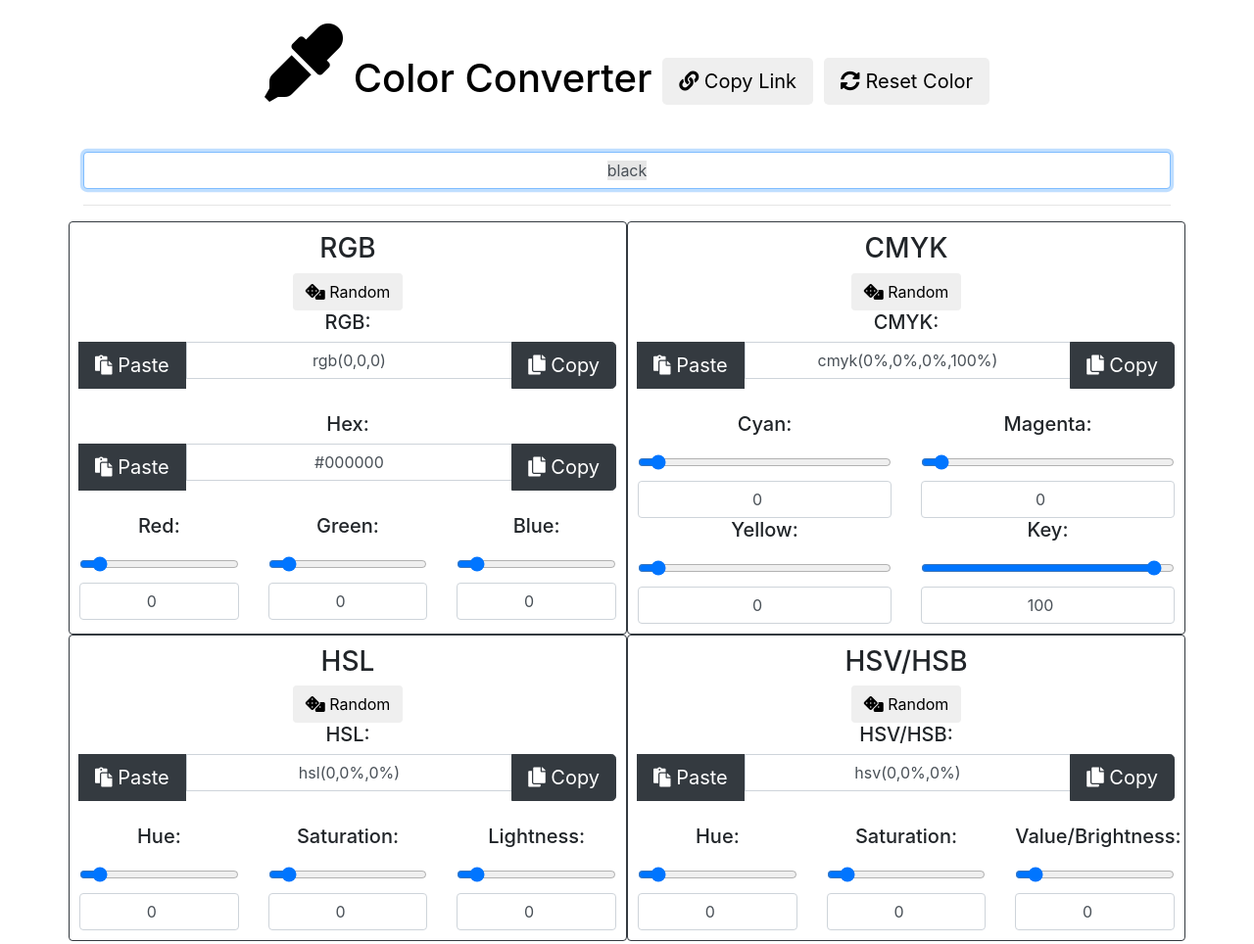
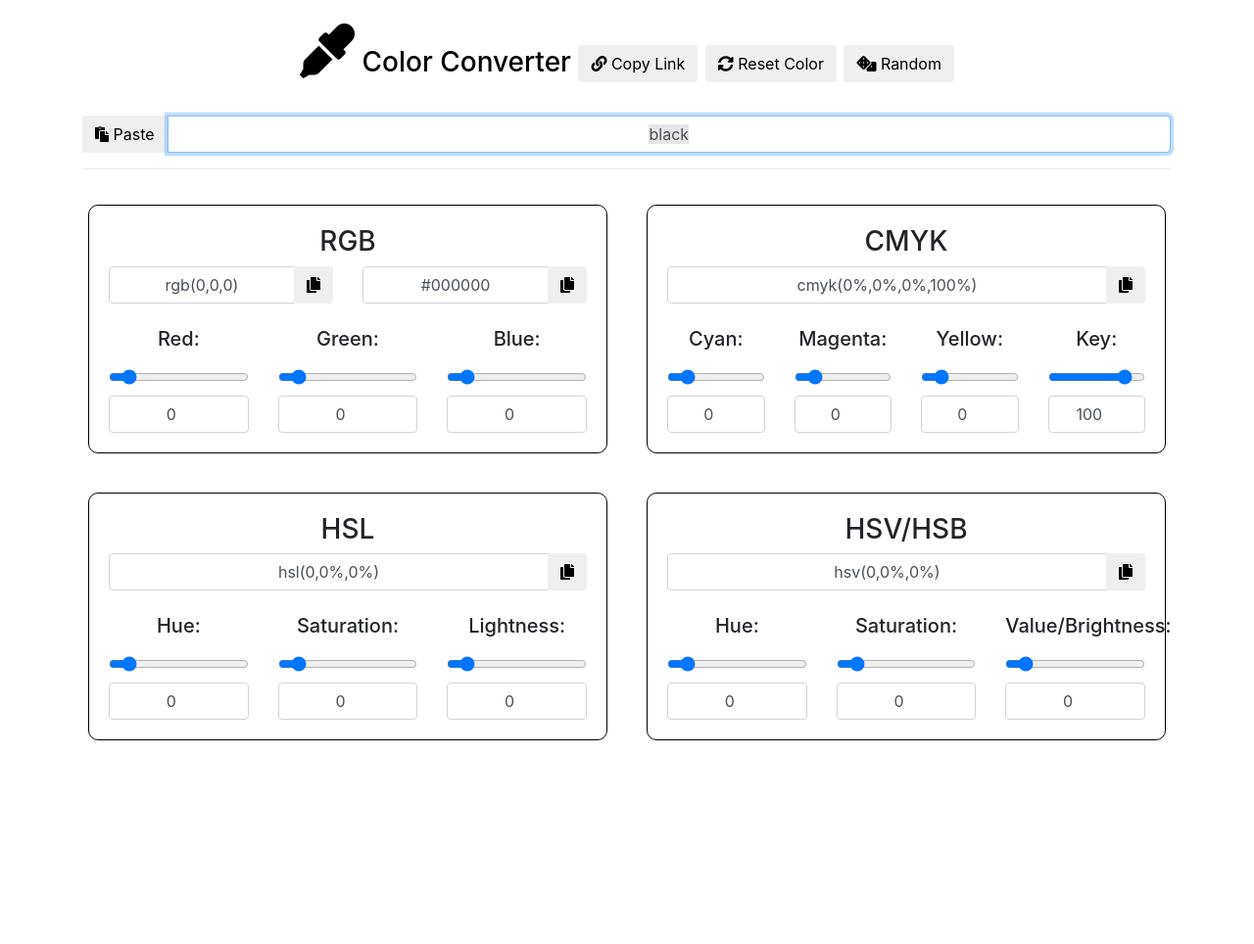
Before and after one commit to rgbstudios/color-convert, a plain HTML site: page index.html in a window 1280 px wide. Shown: the whole page at 98% size. After the commit the page ends 800 px from the top, so only its background shows below. Drawn offline with nearby package versions, Linux system fonts and the light colour scheme.

Commit message:
many ui updates

```diff
--- a/index.html
+++ b/index.html
@@ -29,13 +29,20 @@
 
 <div id="sticky-header">
 	<br>
-	<h1 id="title-header">
+	<h3 id="title-header">
 		<i class="fas fa-eye-dropper fa-2x"></i> Color Converter
-		<button id="copy-link-btn" class="btn btn-lg"><i class="fas fa-link"></i> Copy Link</button>
-		<button id="rgb-reset-btn" class="btn btn-lg"><i class="fas fa-sync-alt"></i> Reset Color</button>
+		<button id="copy-link-btn" class="btn"><i class="fas fa-link"></i> Copy Link</button>
+		<button id="reset-btn" class="btn"><i class="fas fa-sync-alt"></i> Reset Color</button>
+		<button id="random-btn" class="btn"><i class="fas fa-dice"></i> Random</button>
 		<br><br>
+
+		<div class="input-group">
+			<div class="input-group-append">
+				<button id="paste-btn" class="btn btn-default"><i class="fas fa-paste"></i> Paste</button>
+			</div>
 			<input autofocus="true" id="color-detect-input" type="text" class="form-control input-lg" value="black" placeholder="Type your color..." autocomplete="off" autocorrect="off" autocapitalize="off" spellcheck="false">
-	</h1>
+		</div>
+	</h3>
 	<hr>
 </div>
 
@@ -43,51 +50,55 @@
 
 	<!-- RGB Column -->
 	<div class="col-lg-6 border border-dark rounded">
+		<div class="inner-div">
 
 		<h3>RGB</h3>
-		<button id="rgb-random-btn" class="btn"><i class="fas fa-dice"></i> Random</button>
 
-		<h5>RGB:</h5>
+		<div class="row">
+			<div class="col-md-6">
+
 				<div class="input-group">
-			<div class="input-group-append">
-				<button id="rgb-paste-btn" class="btn btn-dark btn-lg"><i class="fas fa-paste"></i> Paste</button>
-			</div>
 					<input id="rgb-input" type="text" class="form-control input-lg" value="rgb(0,0,0)" placeholder="Type your RGB color..." autocomplete="off" autocorrect="off" autocapitalize="off" spellcheck="false">
 					<div class="input-group-append">
-				<button id="rgb-copy-btn" class="btn btn-dark btn-lg"><i class="fas fa-copy"></i> Copy</button>
+						<button id="rgb-copy-btn" class="btn btn-default"><i class="fas fa-copy"></i> </button>
 					</div>
 				</div>
 
-		<br>
+			</div>
+			<div class="col-md-6">
 
-		<h5>Hex:</h5>
+				<!-- <h5>Hex:</h5> -->
 				<div class="input-group">
-			<div class="input-group-append">
-				<button id="hex-paste-btn" class="btn btn-dark btn-lg"><i class="fas fa-paste"></i> Paste</button>
-			</div>
 					<input id="hex-input" type="text" class="form-control input-lg" value="#000000" placeholder="Type your Hex color..." autocomplete="off" autocorrect="off" autocapitalize="off" spellcheck="false">
 					<div class="input-group-append">
-				<button id="hex-copy-btn" class="btn btn-dark btn-lg"><i class="fas fa-copy"></i> Copy</button>
+						<button id="hex-copy-btn" class="btn btn-default"><i class="fas fa-copy"></i> </button>
 					</div>
 				</div>
+
+			</div>
+		</div>
+
+
+
 
 		<br>
 
 		<div class="row">
-			<div class="col-md-4">
+			<div class="col-4">
 				<h5>Red:</h5>
 				<input id="rgb-red-input-range" class="form-control" type="range" value="0" min="0" max="255">
 				<input id="rgb-red-input" class="form-control" type="number" value="0" min="0" max="255">
 			</div>
-			<div class="col-md-4">
+			<div class="col-4">
 				<h5>Green:</h5>
 				<input id="rgb-green-input-range" class="form-control" type="range" value="0" min="0" max="255">
 				<input id="rgb-green-input" class="form-control" type="number" value="0" min="0" max="255">
 			</div>
-			<div class="col-md-4">
+			<div class="col-4">
 				<h5>Blue:</h5>
 				<input id="rgb-green-input-range" class="form-control" type="range" value="0" min="0" max="255">
 				<input id="rgb-green-input" class="form-control" type="number" value="0" min="0" max="255">
+			</div>
 		</div>
 		</div>
 
@@ -95,43 +106,40 @@
 
 	<!-- CMYK Column -->
 	<div class="col-lg-6 border border-dark rounded">
+		<div class="inner-div">
 
 		<h3>CMYK</h3>
-		<button id="cmyk-random-btn" class="btn"><i class="fas fa-dice"></i> Random</button>
 
-		<h5>CMYK:</h5>
 		<div class="input-group">
-			<div class="input-group-append">
-				<button id="cmyk-paste-btn" class="btn btn-dark btn-lg"><i class="fas fa-paste"></i> Paste</button>
-			</div>
 			<input id="cmyk-input" type="text" class="form-control input-lg" value="cmyk(0%,0%,0%,100%)" placeholder="Type your CMYK color..." autocomplete="off" autocorrect="off" autocapitalize="off" spellcheck="false">
 			<div class="input-group-append">
-				<button id="cmyk-copy-btn" class="btn btn-dark btn-lg"><i class="fas fa-copy"></i> Copy</button>
+				<button id="cmyk-copy-btn" class="btn btn-default"><i class="fas fa-copy"></i> </button>
 			</div>
 		</div>
 
 		<br>
 
 		<div class="row">
-			<div class="col-md-6">
+			<div class="col-6 col-lg-3">
 				<h5>Cyan:</h5>
 				<input id="cmyk-cyan-input-range" class="form-control" type="range" value="0" min="0" max="100">
 				<input id="cmyk-cyan-input" class="form-control" type="number" value="0" min="0" max="100">
 			</div>
-			<div class="col-md-6">
+			<div class="col-6 col-lg-3">
 				<h5>Magenta:</h5>
 				<input id="cmyk-magenta-input-range" class="form-control" type="range" value="0" min="0" max="100">
 				<input id="cmyk-magenta-input" class="form-control" type="number" value="0" min="0" max="100">
 			</div>
-			<div class="col-md-6">
+			<div class="col-6 col-lg-3">
 				<h5>Yellow:</h5>
 				<input id="cmyk-yellow-input-range" class="form-control" type="range" value="0" min="0" max="100">
 				<input id="cmyk-yellow-input" class="form-control" type="number" value="0" min="0" max="100">
 			</div>
-			<div class="col-md-6">
+			<div class="col-6 col-lg-3">
 				<h5>Key:</h5>
 				<input id="cmyk-key-input-range" class="form-control" type="range" value="100" min="0" max="100">
 				<input id="cmyk-key-input" class="form-control" type="number" value="100" min="0" max="100">
+			</div>
 		</div>
 		</div>
 
@@ -139,38 +147,34 @@
 
 	<!-- HSL Column -->
 	<div class="col-lg-6 border border-dark rounded">
+		<div class="inner-div">
+		<h3>HSL</h3>
 
-		<h3>HSL</h3>
-		<button id="hsl-random-btn" class="btn"><i class="fas fa-dice"></i> Random</button>
-
-		<h5>HSL:</h5>
 		<div class="input-group">
-			<div class="input-group-append">
-				<button id="hsl-paste-btn" class="btn btn-dark btn-lg"><i class="fas fa-paste"></i> Paste</button>
-			</div>
 			<input id="hsl-input" type="text" class="form-control input-lg" value="hsl(0,0%,0%)" placeholder="Type your HSL color..." autocomplete="off" autocorrect="off" autocapitalize="off" spellcheck="false">
 			<div class="input-group-append">
-				<button id="hsl-copy-btn" class="btn btn-dark btn-lg"><i class="fas fa-copy"></i> Copy</button>
+				<button id="hsl-copy-btn" class="btn btn-default"><i class="fas fa-copy"></i> </button>
 			</div>
 		</div>
 
 		<br>
 
 		<div class="row">
-			<div class="col-md-4">
+			<div class="col-4">
 				<h5>Hue:</h5>
 				<input id="hsl-hue-input-range" class="form-control" type="range" value="0" min="0" max="360">
 				<input id="hsl-hue-input" class="form-control" type="number" value="0" min="0" max="360">
 			</div>
-			<div class="col-md-4">
+			<div class="col-4">
 				<h5>Saturation:</h5>
 				<input id="hsl-saturation-input-range" class="form-control" type="range" value="0" min="0" max="100">
 				<input id="hsl-saturation-input" class="form-control" type="number" value="0" min="0" max="100">
 			</div>
-			<div class="col-md-4">
+			<div class="col-4">
 				<h5>Lightness:</h5>
 				<input id="hsl-lightness-input-range" class="form-control" type="range" value="0" min="0" max="100">
 				<input id="hsl-lightness-input" class="form-control" type="number" value="0" min="0" max="100">
+			</div>
 		</div>
 		</div>
 
@@ -178,41 +182,36 @@
 
 	<!-- HSV Column -->
 	<div class="col-lg-6 border border-dark rounded">
+		<div class="inner-div">
+		<h3>HSV/HSB</h3>
 
-		<h3>HSV/HSB</h3>
-		<button id="hsv-random-btn" class="btn"><i class="fas fa-dice"></i> Random</button>
-
-		<h5>HSV/HSB:</h5>
 		<div class="input-group">
-			<div class="input-group-append">
-				<button id="hsv-paste-btn" class="btn btn-dark btn-lg"><i class="fas fa-paste"></i> Paste</button>
-			</div>
 			<input id="hsv-input" type="text" class="form-control input-lg" value="hsv(0,0%,0%)" placeholder="Type your HSV color..." autocomplete="off" autocorrect="off" autocapitalize="off" spellcheck="false">
 			<div class="input-group-append">
-				<button id="hsv-copy-btn" class="btn btn-dark btn-lg"><i class="fas fa-copy"></i> Copy</button>
+				<button id="hsv-copy-btn" class="btn btn-default"><i class="fas fa-copy"></i> </button>
 			</div>
 		</div>
 
 		<br>
 
 		<div class="row">
-			<div class="col-md-4">
+			<div class="col-4">
 				<h5>Hue:</h5>
 				<input id="hsv-hue-input-range" class="form-control" type="range" value="0" min="0" max="360">
 				<input id="hsv-hue-input" class="form-control" type="number" value="0" min="0" max="360">
 			</div>
-			<div class="col-md-4">
+			<div class="col-4">
 				<h5>Saturation:</h5>
 				<input id="hsv-saturation-input-range" class="form-control" type="range" value="0" min="0" max="100">
 				<input id="hsv-saturation-input" class="form-control" type="number" value="0" min="0" max="100">
 			</div>
-			<div class="col-md-4">
-				<h5>Value/Brightness:</h5>
+			<div class="col-4">
+				<h5>Value<span id="brightnessSpan">/Brightness</span>:</h5>
 				<input id="hsv-value-input-range" class="form-control" type="range" value="0" min="0" max="100">
 				<input id="hsv-value-input" class="form-control" type="number" value="0" min="0" max="100">
 			</div>
 		</div>
-
+		</div>
 	</div>
 
 </div>
--- a/styles.css
+++ b/styles.css
@@ -18,6 +18,13 @@ input {
 }
 .col-lg-6 {
 	padding: 10px;
+	border: 0 !important;
+}
+.inner-div {
+	padding: 20px !important;
+	margin: 10px !important;
+	border: 1px solid #000;
+	border-radius: 10px;
 }
 
 #title-header {
@@ -29,11 +36,18 @@ input {
 	position: sticky;
 	top: 0;
 	z-index: 99;
-	background-color: rgba(255,255,255,.8);
+	background-color: rgba(255,255,255,.9);
 }
 
 /*--------------------------------*/
 
 @media (max-width: 768px) {
-
+	#brightnessSpan {
+		display: none;
+	}
 }
+@media (min-width: 992px) and (max-width: 1200px) {
+	#brightnessSpan {
+		display: none;
+	}
+}
```
Lines whose indentation alone changed are shown as unchanged.
